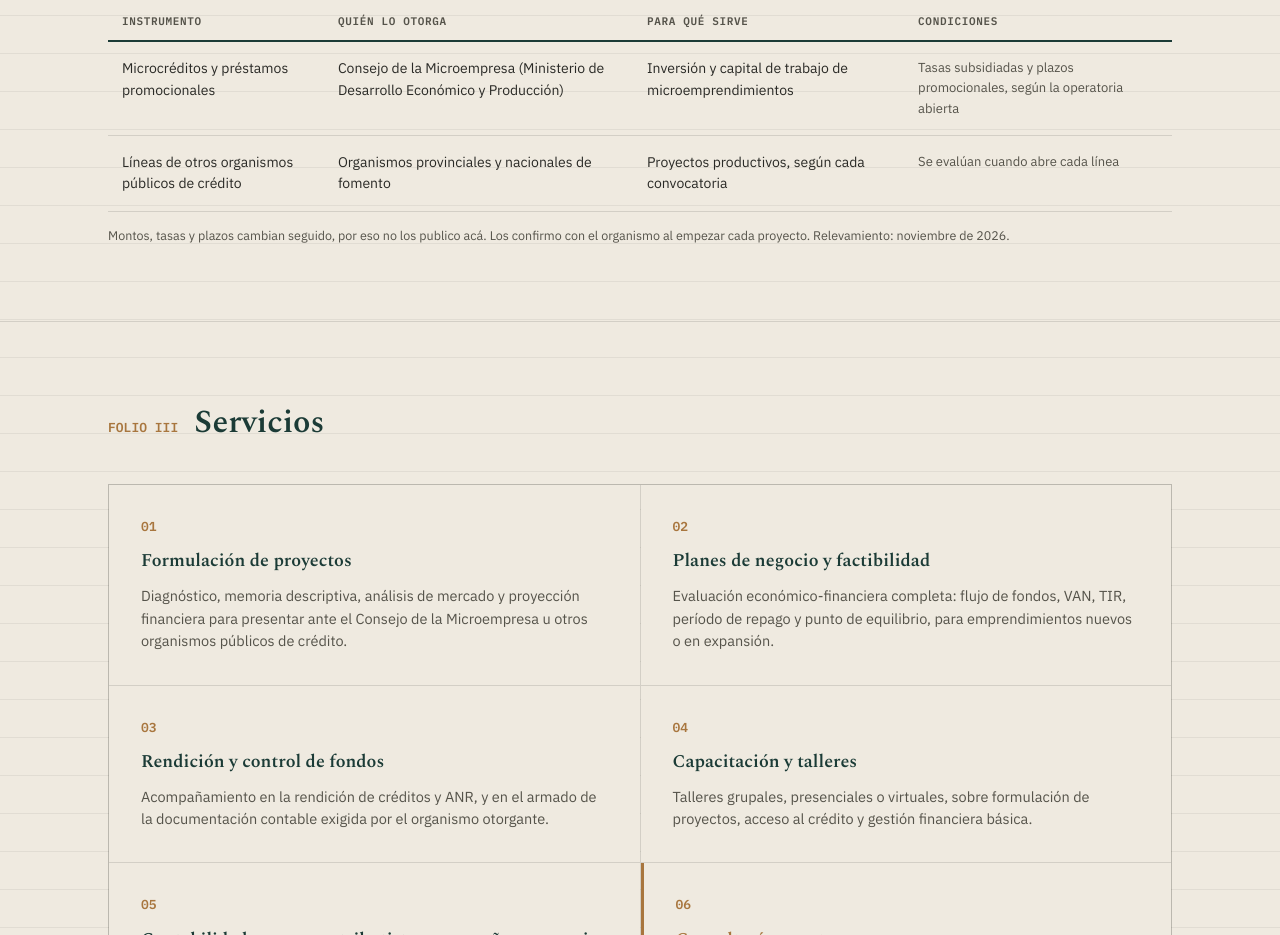
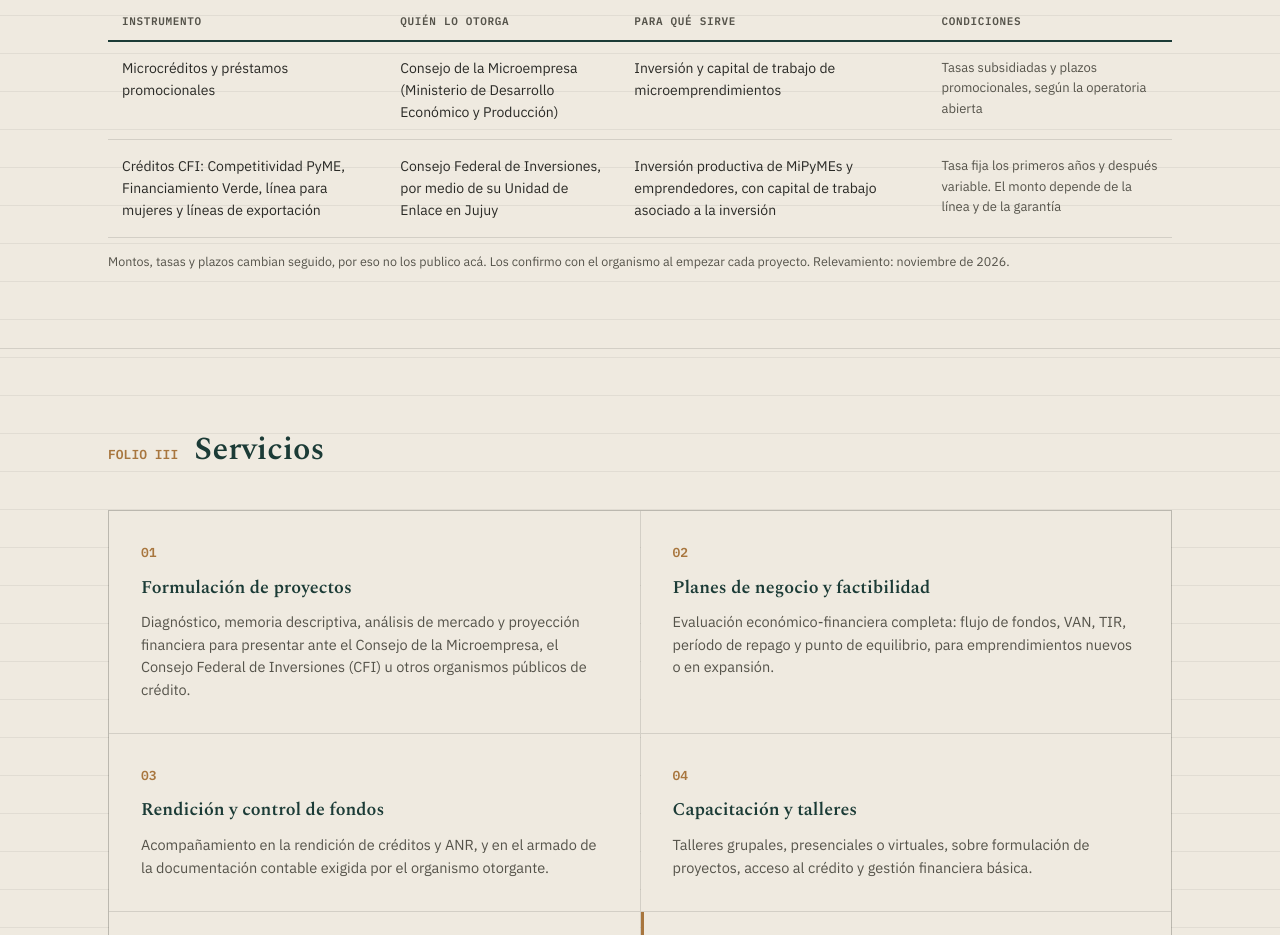
Before and after one commit to alfredomatas/consultoria-matas, a plain HTML site: page index.html in a window 1280 px wide. Shown: the part 1352-2287 px from the top of the page. Drawn offline with nearby package versions, Linux system fonts and the light colour scheme.

Commit message:
Agrega créditos CFI a la tabla de organismos
Co-Authored-By: Claude Opus 5.5 <noreply@anthropic.com>
Claude-Session: https://claude.ai/code/session_01JiPcgmXrwoV6Gijd2Ebjqb

```diff
--- a/index.html
+++ b/index.html
@@ -358,10 +358,10 @@
               <td class="cond">Tasas subsidiadas y plazos promocionales, según la operatoria abierta</td>
             </tr>
             <tr>
-              <td>Líneas de otros organismos públicos de crédito</td>
-              <td>Organismos provinciales y nacionales de fomento</td>
-              <td>Proyectos productivos, según cada convocatoria</td>
-              <td class="cond">Se evalúan cuando abre cada línea</td>
+              <td>Créditos CFI: Competitividad PyME, Financiamiento Verde, línea para mujeres y líneas de exportación</td>
+              <td>Consejo Federal de Inversiones, por medio de su Unidad de Enlace en Jujuy</td>
+              <td>Inversión productiva de MiPyMEs y emprendedores, con capital de trabajo asociado a la inversión</td>
+              <td class="cond">Tasa fija los primeros años y después variable. El monto depende de la línea y de la garantía</td>
             </tr>
           </tbody>
         </table>
@@ -380,7 +380,7 @@
       <div class="svc-card">
         <span class="folio-num">01</span>
         <h3>Formulación de proyectos</h3>
-        <p>Diagnóstico, memoria descriptiva, análisis de mercado y proyección financiera para presentar ante el Consejo de la Microempresa u otros organismos públicos de crédito.</p>
+        <p>Diagnóstico, memoria descriptiva, análisis de mercado y proyección financiera para presentar ante el Consejo de la Microempresa, el Consejo Federal de Inversiones (CFI) u otros organismos públicos de crédito.</p>
       </div>
       <div class="svc-card">
         <span class="folio-num">02</span>
```
